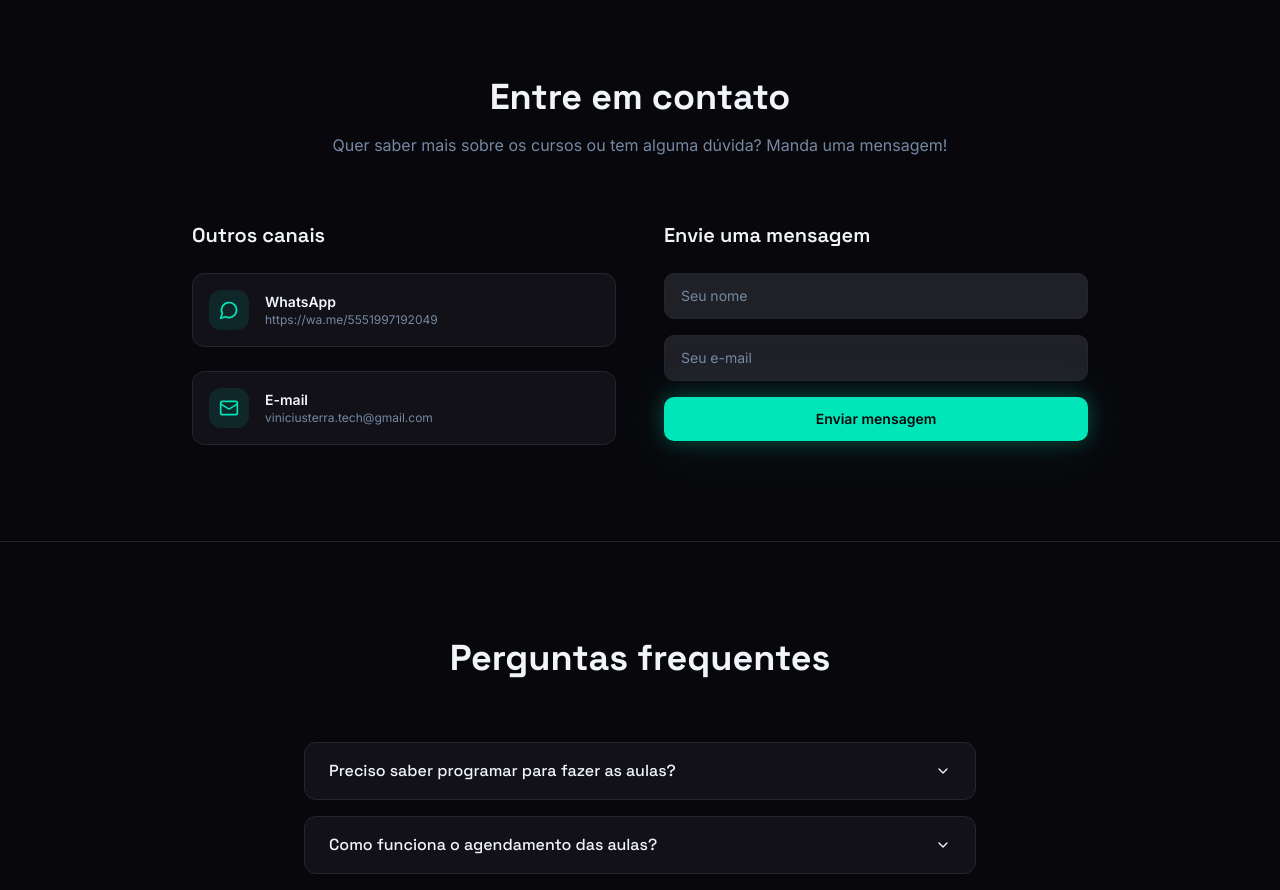
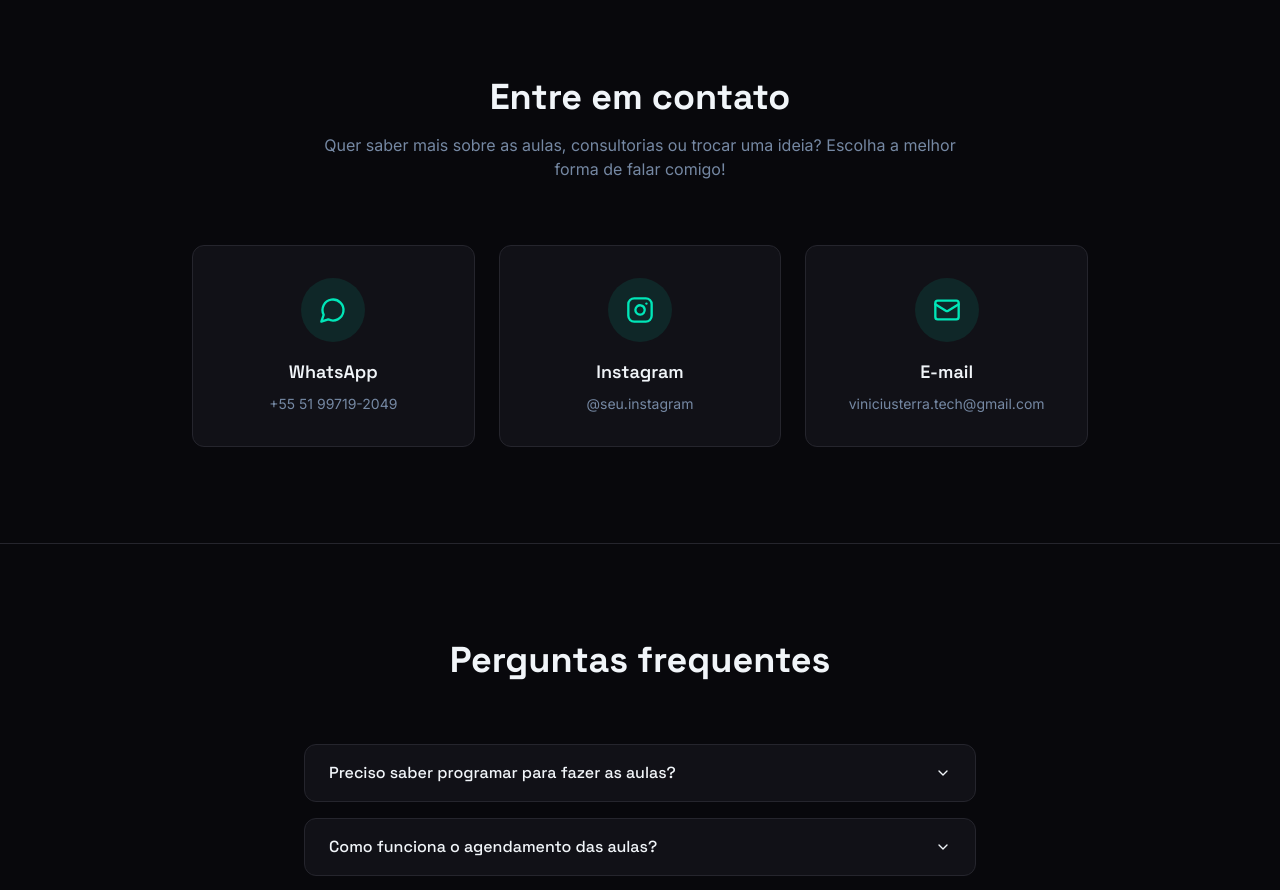
Before and after one commit to ViniciusTerra06/Vinicius-Terra-Professor, a React (Vite) app: page / in a window 1280 px wide. Shown: the part 4580-5470 px from the top of the page. Built offline with nearby package versions, Linux system fonts and the light colour scheme; the HTML template or start-up script is replaced by a standard one.

Commit message:
refactor: simplify contact section and add instagram card

```diff
--- a/src/components/sections/ContactSection.tsx
+++ b/src/components/sections/ContactSection.tsx
@@ -1,6 +1,5 @@
 import { motion } from "framer-motion";
-import ContactForm from "@/components/ContactForm";
-import { Mail, MessageCircle } from "lucide-react";
+import { Mail, MessageCircle, Instagram } from "lucide-react";
 import { siteConfig } from "@/config/site";
 
 const ContactSection = () => {
@@ -17,65 +16,55 @@ const ContactSection = () => {
             Entre em contato
           </h2>
           <p className="mx-auto max-w-2xl text-muted-foreground">
-            Quer saber mais sobre os cursos ou tem alguma dúvida? Manda uma mensagem!
+            Quer saber mais sobre as aulas, consultorias ou trocar uma ideia? Escolha a melhor forma de falar comigo!
           </p>
         </motion.div>
 
-        <div className="mx-auto grid max-w-4xl gap-12 md:grid-cols-2">
-          {/* Social links */}
-          <motion.div
-            initial={{ opacity: 0, x: -20 }}
-            whileInView={{ opacity: 1, x: 0 }}
-            viewport={{ once: true }}
-            className="flex flex-col gap-6"
-          >
-            <h3 className="font-display text-xl font-semibold text-foreground">
-              Outros canais
-            </h3>
-
+        <div className="mx-auto grid max-w-4xl gap-6 sm:grid-cols-3">
           {[
             {
-                icon: <MessageCircle size={20} />,
+              icon: <MessageCircle size={28} />,
               label: "WhatsApp",
-                value: siteConfig.social.whatsapp || "Configurar link",
+              // @ts-ignore
+              value: siteConfig.social.whatsappDisplay || "Configurar número",
               href: siteConfig.social.whatsapp || "#",
             },
             {
-                icon: <Mail size={20} />,
+              icon: <Instagram size={28} />,
+              label: "Instagram",
+              // @ts-ignore
+              value: siteConfig.social.instagramDisplay || "@seu_usuario",
+              href: siteConfig.social.instagram || "#",
+            },
+            {
+              icon: <Mail size={28} />,
               label: "E-mail",
               value: siteConfig.social.email || "Configurar e-mail",
               href: siteConfig.social.email
                 ? `mailto:${siteConfig.social.email}`
                 : "#",
             },
-            ].map((item) => (
-              <a
+          ].map((item, index) => (
+            <motion.a
               key={item.label}
               href={item.href}
-                className="flex items-center gap-4 rounded-lg border border-border bg-card p-4 transition-all hover:border-primary/30"
+              target="_blank"
+              rel="noopener noreferrer"
+              initial={{ opacity: 0, y: 20 }}
+              whileInView={{ opacity: 1, y: 0 }}
+              viewport={{ once: true }}
+              transition={{ delay: index * 0.1 }}
+              className="flex flex-col items-center gap-4 rounded-xl border border-border bg-card p-8 text-center transition-all hover:-translate-y-2 hover:border-primary/50 hover:shadow-xl hover:shadow-primary/5"
             >
-                <div className="flex h-10 w-10 items-center justify-center rounded-lg bg-primary/10 text-primary">
+              <div className="flex h-16 w-16 items-center justify-center rounded-full bg-primary/10 text-primary transition-colors group-hover:bg-primary/20">
                 {item.icon}
               </div>
               <div>
-                  <p className="text-sm font-semibold text-foreground">{item.label}</p>
-                  <p className="text-xs text-muted-foreground">{item.value}</p>
+                <h3 className="font-display text-lg font-semibold text-foreground">{item.label}</h3>
+                <p className="mt-2 text-sm text-muted-foreground">{item.value}</p>
               </div>
-              </a>
+            </motion.a>
           ))}
-          </motion.div>
-
-          {/* Form */}
-          <motion.div
-            initial={{ opacity: 0, x: 20 }}
-            whileInView={{ opacity: 1, x: 0 }}
-            viewport={{ once: true }}
-          >
-            <h3 className="mb-6 font-display text-xl font-semibold text-foreground">
-              Envie uma mensagem
-            </h3>
-            <ContactForm />
-          </motion.div>
         </div>
       </div>
     </section>
--- a/src/config/site.ts
+++ b/src/config/site.ts
@@ -11,10 +11,12 @@ export const siteConfig = {
   description:
     "Aprenda a construir fluxos inteligentes com IA, N8N e ferramentas de automação. Transforme processos manuais em máquinas automáticas.",
   social: {
-    whatsapp: "https://wa.me/5551997192049", // TODO: seu link do WhatsApp
-    linkedin: "", // TODO: seu perfil LinkedIn
-    instagram: "", // TODO: seu perfil Instagram
-    email: "viniciusterra.tech@gmail.com", // TODO: seu email de contato
-    youtube: "", // TODO: seu canal YouTube
+    whatsapp: "https://wa.me/5551997192049",
+    whatsappDisplay: "+55 51 99719-2049",
+    linkedin: "",
+    instagram: "https://instagram.com/seu.instagram",
+    instagramDisplay: "@seu.instagram",
+    email: "viniciusterra.tech@gmail.com",
+    youtube: "",
   },
 };
```
Lines whose indentation alone changed are shown as unchanged.
